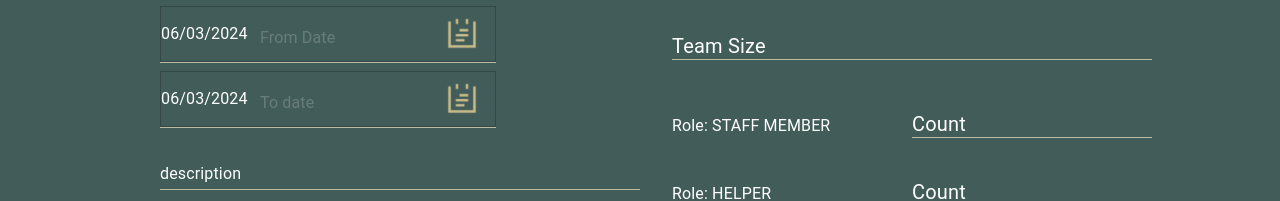
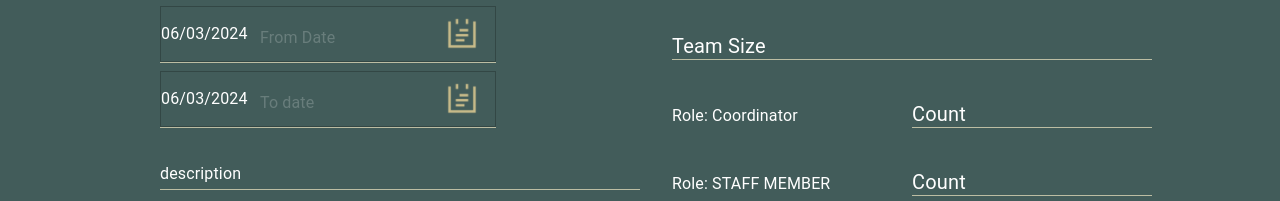
Before and after one commit to VinayGolchcha/GroundSageEvent-Web, a React (Create React App) app in the folder groundsage/: page /create-event in a window 1280 px wide. Shown: the part 352-553 px from the top of the page. Built offline with nearby package versions, Linux system fonts and the light colour scheme; a web font is replaced by a local one.

Commit message:
craete event creation page corrected

```diff
--- a/groundsage/src/Pages/CreateEventPage.js
+++ b/groundsage/src/Pages/CreateEventPage.js
@@ -526,8 +526,9 @@ export default function CreateEventPage() {
               variant="standard"
               inputRef={teamSizeElement}
             />
-
-            <Box
+          <Box sx={{display : "flex" , width : "100%"}}>
+          <Typography sx={{color : "rgb(255, 255, 255)" , width : "50%" , margin: "10px 0px ",alignContent : "end"}}>Role: Coordinator </Typography>
+            <TextField
               sx={{
                 width : "50%",
                 "& .css-aqpgxn-MuiFormLabel-root-MuiInputLabel-root": {
@@ -564,6 +565,7 @@ export default function CreateEventPage() {
               label="Count"
               variant="standard"
             />
+          </Box>
           <Box sx={{display : "flex" , width : "100%"}}>
             <Typography sx={{color : "rgb(255, 255, 255)" , width : "50%" , margin: "10px 0px ",alignContent : "end"}}>Role: STAFF MEMBER</Typography>
             <TextField
```
